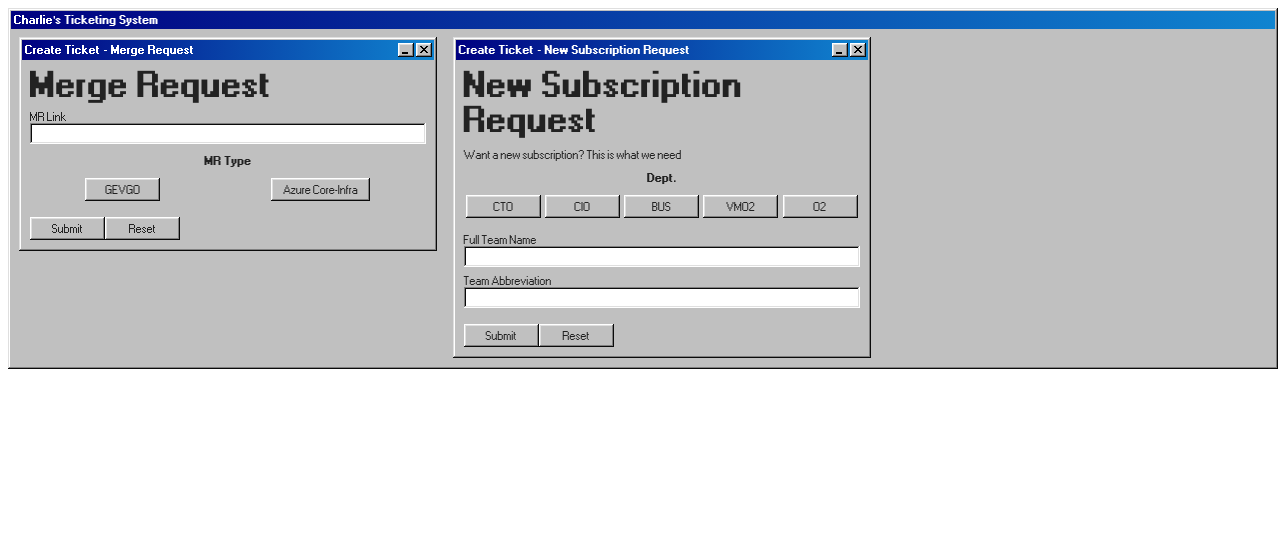
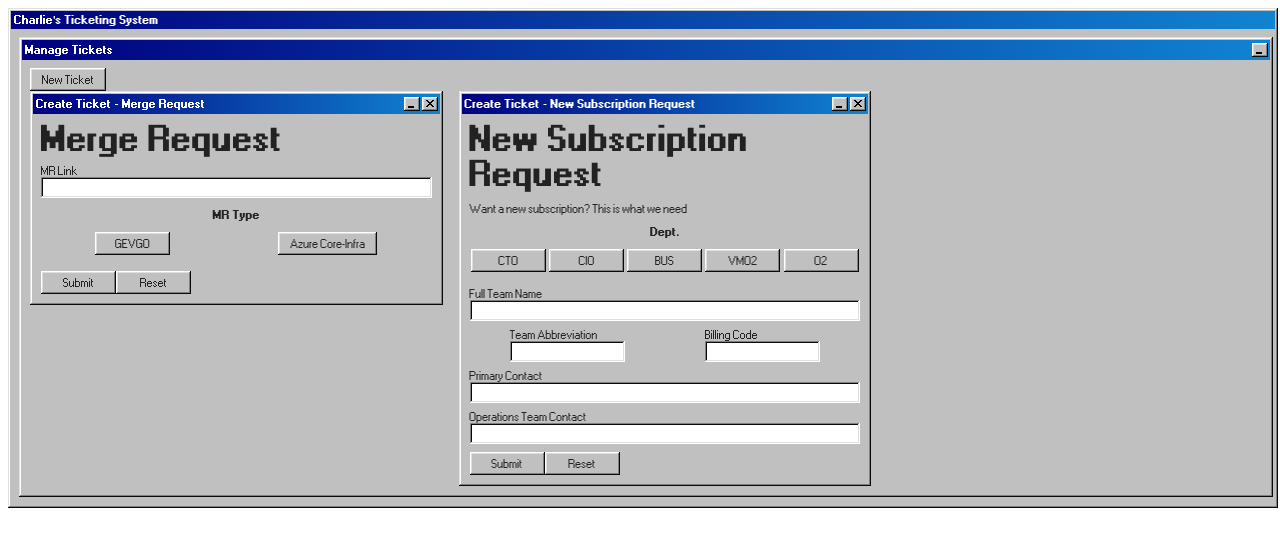
Before and after one commit to CharlieMort/CharliesTicketingSystem, a React (Vite) app in the folder frontend/: page / in a window 1280 px wide. Shown: the top 546 px of the page. Built offline with nearby package versions, Linux system fonts and the light colour scheme.

Commit message:
manage tickets and ticket confirm close

```diff
--- a/frontend/src/App.css
+++ b/frontend/src/App.css
@@ -2,8 +2,20 @@ h3 {
     margin: 0.5rem 0;
 }
 
+.whalf {
+    width: 45%;
+}
+
+.wfull {
+    width: 100%;
+}
+
 .flex {
     display: flex;
+}
+
+.fe {
+    justify-content: flex-end;
 }
 
 .shrunk {
@@ -22,6 +34,18 @@ h3 {
     justify-content: space-around;
 }
 
+.sb {
+    justify-content: space-between;
+}
+
+.se {
+    justify-content: space-evenly;
+}
+
+.f1 {
+    flex: 1;
+}
+
 .g1 {
     gap: 1rem;
 }
@@ -37,3 +61,15 @@ h3 {
 button.active {
     box-shadow: inset -1px -1px #ffffff, inset 1px 1px #0a0a0a, inset -2px -2px #dfdfdf, inset 2px 2px #808080;
 }
+
+.popup {
+    position: absolute;
+    top: 50%;
+    left: 50%;
+    transform: translate(-50%, -50%);
+    z-index: 1;
+}
+
+.relative {
+    position: relative;
+}
--- a/frontend/src/App.tsx
+++ b/frontend/src/App.tsx
@@ -1,16 +1,11 @@
-import Ticket from "./comps/Ticket";
 import Window from "./comps/Window";
-import template from "./tickets/merge_request.json"
-import subscription_template from "./tickets/support_request.json"
 import "./app.css"
+import ManageTickets from "./main_pages/ManageTickets";
 
 function App() {
   return (
     <Window title_bar_text="Charlie's Ticketing System" width="100%">
-      <div className="flex g1">
-        <Ticket template={template}/>
-        <Ticket template={subscription_template} />
-      </div>
+      <ManageTickets />
     </Window>
   );
 }
--- a/frontend/src/comps/MultiSelect.tsx
+++ b/frontend/src/comps/MultiSelect.tsx
@@ -1,8 +1,8 @@
 import { useState } from "react"
-import type { TicketOptType } from "./Ticket"
+import type { ITicketOpt } from "./Ticket"
 
 interface IProps {
-    opt: TicketOptType
+    opt: ITicketOpt
 }
 
 function MultiSelect({opt}: IProps) {
--- /dev/null
+++ b/frontend/src/comps/Options.tsx
@@ -0,0 +1,27 @@
+import MultiSelect from "./MultiSelect"
+import TextInput from "./TextInput"
+import type { ITicketOpt } from "./Ticket"
+
+interface IProps {
+    opts: ITicketOpt[]
+    classNames?: string
+}
+
+function Options({opts, classNames}: IProps) {
+    return <div className={`wfull ${classNames}`}>
+        {
+            opts.map((opt) => {
+                switch(opt.type) {
+                    case "input":
+                        return <TextInput opt={opt} />
+                    case "multi_select":
+                        return <MultiSelect opt={opt} />
+                    case "row_opts":
+                        return <Options opts={opt.value} classNames="flex sa" />
+                }
+            })
+        }
+    </div>
+}
+
+export default Options
--- a/frontend/src/comps/TextInput.tsx
+++ b/frontend/src/comps/TextInput.tsx
@@ -1,11 +1,15 @@
-import type { TicketOptType } from "./Ticket"
+import type { ITicketOpt } from "./Ticket"
+
+interface ITicketTextOpt extends ITicketOpt {
+    short?: boolean
+}
 
 interface IProps {
-    opt: TicketOptType
+    opt: ITicketTextOpt
 }
 
 function TextInput({opt}: IProps) {
-    return <div className="flex col mb-2">
+    return <div className={`flex col mb-2 ${opt.short ? "whalf shrunk": ""}`}>
         <label htmlFor={opt.value}>{opt.value}</label>
         <input id={opt.value} type="text"></input>
     </div>
--- a/frontend/src/comps/Ticket.tsx
+++ b/frontend/src/comps/Ticket.tsx
@@ -1,9 +1,8 @@
 import { useState } from "react";
-import MultiSelect from "./MultiSelect";
 import Window from "./Window";
-import TextInput from "./TextInput";
+import Options from "./Options";
 
-export type TicketOptType = {
+export interface ITicketOpt {
     type: string
     value: any
 }
@@ -11,7 +10,7 @@ export type TicketOptType = {
 interface ITicketTemplate {
     title: string
     description?: string
-    opts: TicketOptType[]
+    opts: ITicketOpt[]
 }
 
 interface IProps {
@@ -21,27 +20,17 @@ interface IProps {
 function Ticket({template}: IProps) {
     const [maxi, setMaxi] = useState(true)
 
-    return <Window title_bar_text={`Create Ticket - ${template.title}`} width="33%" maximize close>
+    return <Window title_bar_text={`Create Ticket - ${template.title}`} width="33%" maximize close close_careful={{header:"Close Ticket?", msg: "Are you sure ?"}}>
         <h3>{template.title}</h3>
         {
             template.description
             ? <p>{template.description}</p>
             : <></>
         }
-        <div className="mb">
-            {
-                template.opts.map((opt) => {
-                    switch(opt.type) {
-                        case "input":
-                            return <TextInput opt={opt} />
-                        case "multi_select":
-                            return <MultiSelect opt={opt} />
-                    }
-                })
-            }
-        </div>
+        <Options opts={template.opts} />
         <button onClick={() => console.log("click")}>Submit</button>
         <input type="reset" />
+
     </Window>
 }
 
--- a/frontend/src/comps/Window.tsx
+++ b/frontend/src/comps/Window.tsx
@@ -1,24 +1,32 @@
 import { useState } from "react"
+
+type CarefulCloseType = {
+    header: string
+    msg: string
+}
 
 type IWindowProps = {
     title_bar_text: string
     width: string
     close?: boolean
+    close_careful?: CarefulCloseType
+    close_override?: () => void
     maximize?: boolean
     startSmall?: boolean
     children?: any
 }
 
-function Window({title_bar_text, width, close, maximize, startSmall, children}: IWindowProps) {
+function Window({title_bar_text, width, close, close_careful, close_override, maximize, startSmall, children}: IWindowProps) {
     const [big, setBig] = useState(startSmall ? false : true)
     const [rm, setRm] = useState(false)
+    const [cClose, setCClose] = useState(close_careful?false:true)
 
-    if (rm) {
+    if (cClose && rm) {
         return <></>
     }
 
     return(
-        <div className="window shrunk" style={{
+        <div className="window shrunk relative" style={{
             width: `${width}`
         }}>
             <div className="title-bar">
@@ -28,12 +36,25 @@ function Window({title_bar_text, width, close, maximize, startSmall, children}:
                         maximize ? <button aria-label={big ? "Minimize" : "Maximize"} onClick={() => setBig(!big)}></button> : <></>
                     }
                     {
-                        close ? <button aria-label="Close" onClick={() => setRm(true)}></button> : <></>
+                        close ? <button aria-label="Close" onClick={close_override ? () => close_override() : () => setRm(true)}></button> : <></>
                     }
                 </div>
             </div>
             <div className="window-body" hidden={!big}>
                 {children}
+                {
+                    close_careful && rm
+                    ? <div className="popup">
+                            <Window title_bar_text={close_careful.header} width="100%" close close_override={() => setRm(false)}>
+                                <p>{close_careful.msg}</p>
+                                <div className="flex fe">
+                                    <button onClick={() => setCClose(true)}>Delete</button>
+                                    <button onClick={() => setRm(false)}>Cancel</button>
+                                </div>
+                            </Window>
+                        </div>
+                    : <></>
+                }
             </div>
         </div>
     )
--- /dev/null
+++ b/frontend/src/main_pages/ManageTickets.tsx
@@ -0,0 +1,16 @@
+import Ticket from "../comps/Ticket";
+import Window from "../comps/Window";
+import template from "../tickets/merge_request.json"
+import subscription_template from "../tickets/subscription_request.json"
+
+function ManageTickets() {
+    return <Window title_bar_text="Manage Tickets" width="100%" maximize>
+        <button>New Ticket</button>
+        <div className="flex g1">
+            <Ticket template={template}/>
+            <Ticket template={subscription_template} />
+        </div>
+    </Window>
+}
+
+export default ManageTickets
--- a/frontend/src/tickets/support_request.json
+++ b/frontend/src/tickets/subscription_request.json
@@ -20,8 +20,29 @@
             "value": "Full Team Name"
         },
         {
+            "type": "row_opts",
+            "value": [
+                {
+                    "type": "input",
+                    "value": "Team Abbreviation"
+                },
+                {
+                    "type": "input",
+                    "value": "Billing Code"
+                }
+            ]
+        },
+        {
             "type": "input",
-            "value": "Team Abbreviation"
+            "value": "Primary Contact"
+        },
+        {
+            "type": "input",
+            "value": "Operations Team Contact"
+        },
+        {
+            "type": "checkbox",
+            "value": "Networking"
         }
     ],
     "fuck you": "what"
```
